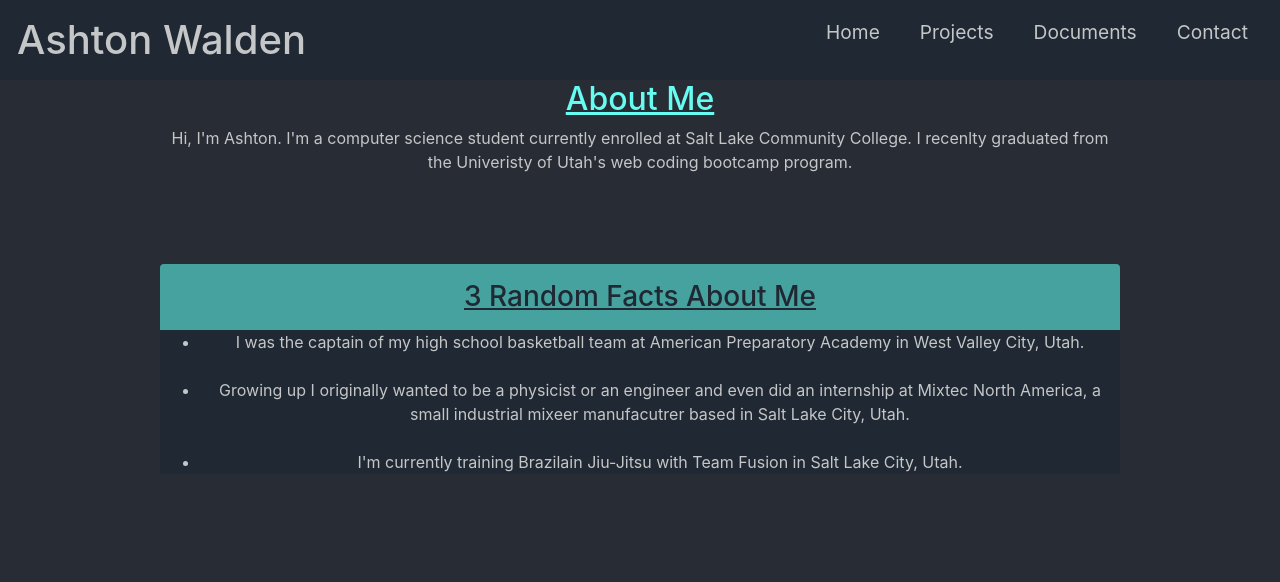
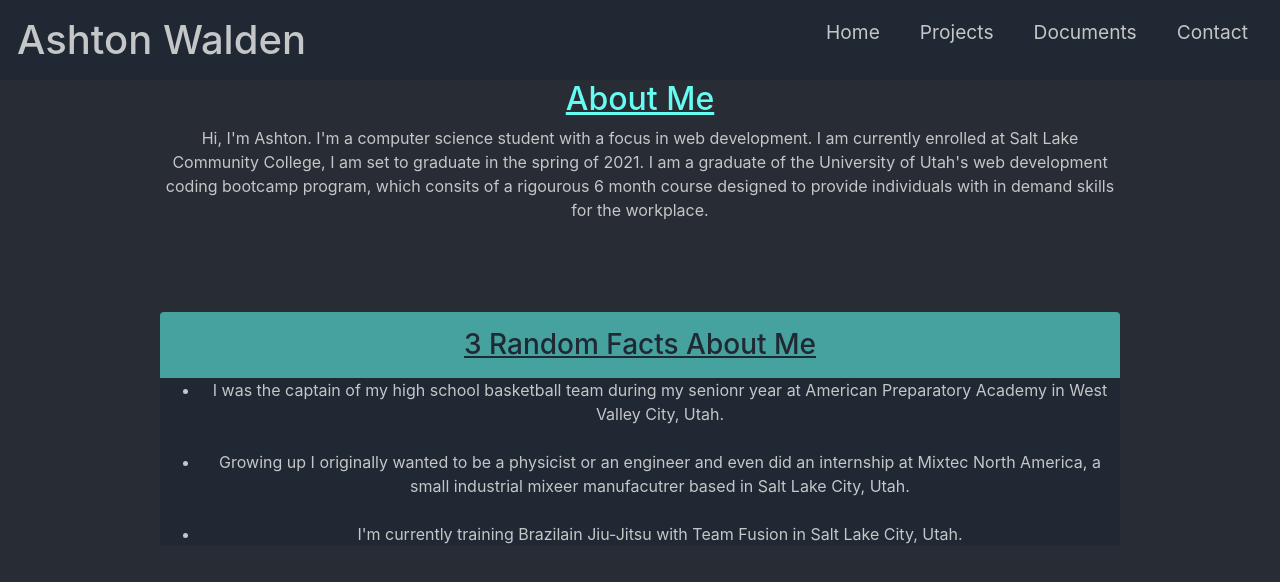
Before and after one commit to ashtonwalden34/react-portfolio, a React (Create React App) app: page /#/ in a window 1280 px wide. Shown: the top 582 px of the page. Built offline with nearby package versions, Linux system fonts and the light colour scheme.

Commit message:
added more home content

```diff
--- a/src/Pages/Home.js
+++ b/src/Pages/Home.js
@@ -9,8 +9,11 @@ const HOME = () => (
         About Me
       </h2>
       <p className='aboutMeBody'>
-        Hi, I'm Ashton. I'm a computer science student currently enrolled at Salt Lake Community College.
-        I recenlty graduated from the Univeristy of Utah's web coding bootcamp program.
+        Hi, I'm Ashton. I'm a computer science student with a focus in web development.
+        I am currently enrolled at Salt Lake Community College, I am set to graduate in the spring of 2021.
+
+        I am a graduate of the University of Utah's web development coding bootcamp program, which consits of a rigourous 6 month
+        course designed to provide individuals with in demand skills for the workplace.
       </p>
     </div>
 
@@ -19,9 +22,11 @@ const HOME = () => (
     <div className='randomFactsWrapper'>
       <h3 className='factsLabel'>3 Random Facts About Me</h3>
       <ul className='randomFacts'>
-        <li className='fact'>I was the captain of my high school basketball team at American Preparatory Academy in West Valley City, Utah.</li>
+        <li className='fact'>I was the captain of my high school basketball team during my senionr year at
+        American Preparatory Academy in West Valley City, Utah.</li>
         <br />
-        <li className='fact'>Growing up I originally wanted to be a physicist or an engineer and even did an internship at Mixtec North America, a small industrial mixeer manufacutrer based in Salt Lake City, Utah.</li>
+        <li className='fact'>Growing up I originally wanted to be a physicist or an engineer and even did an internship at
+        Mixtec North America, a small industrial mixeer manufacutrer based in Salt Lake City, Utah.</li>
         <br />
         <li className='fact'>I'm currently training Brazilain Jiu-Jitsu with Team Fusion in Salt Lake City, Utah.</li>
       </ul>
```
